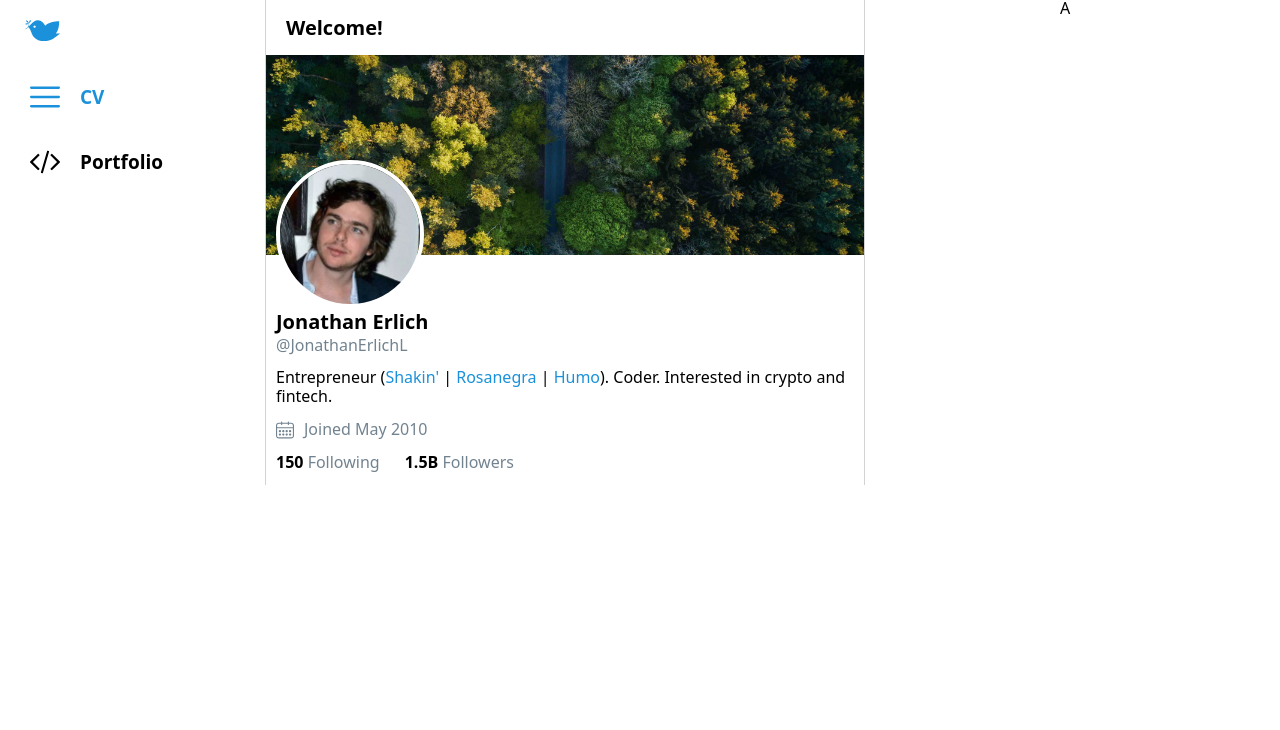
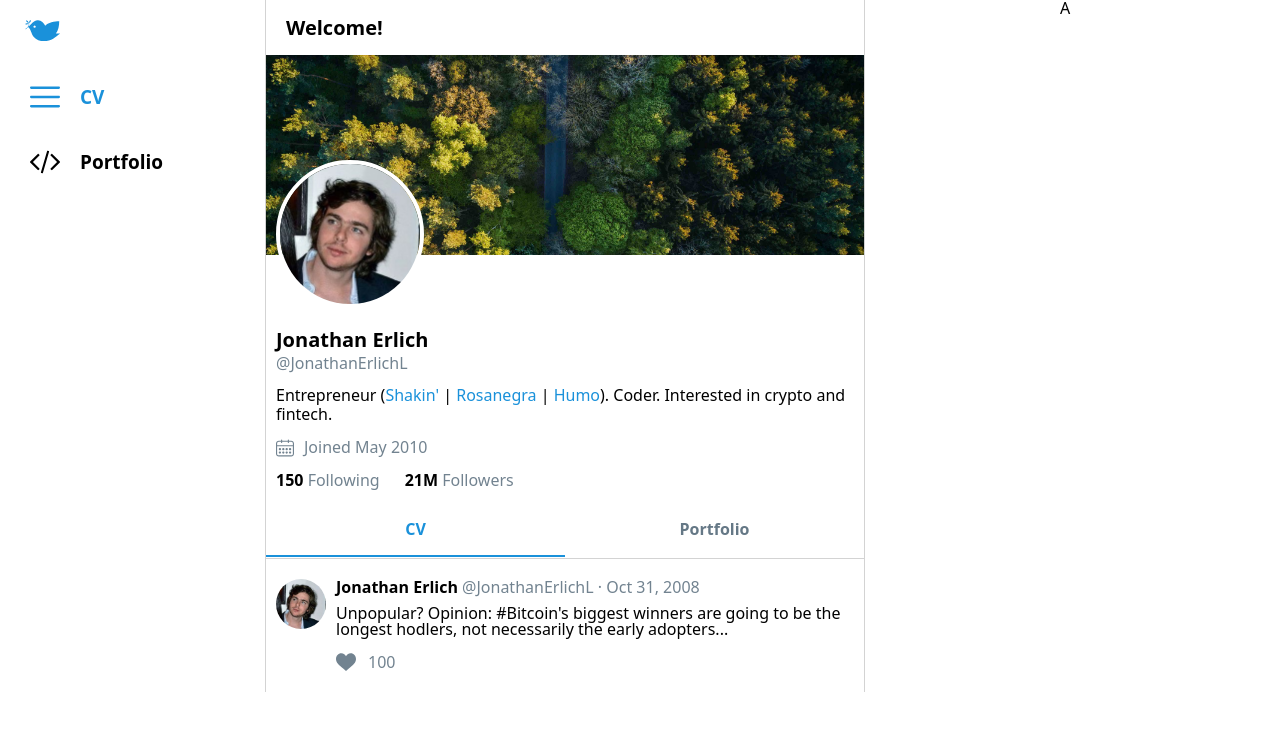
Before and after one commit to joerlop/tw-portfolio, a React (Create React App) app in the folder portfolio/: page / in a window 1280 px wide. Shown: the top 730 px of the page. Built offline with nearby package versions, Linux system fonts and the light colour scheme.

Commit message:
Tweet component for Center Column developed

```diff
--- a/portfolio/src/App.scss
+++ b/portfolio/src/App.scss
@@ -18,6 +18,9 @@
 
     .center-column-container {
       grid-area: center-column;
+
+      display: flex;
+      flex-direction: column;
     }
 
     .right-column-container {
--- /dev/null
+++ b/portfolio/src/components/CenterColumn/CVTweets.js
@@ -0,0 +1,30 @@
+import React from "react";
+import "./CenterColumn.scss";
+
+import TweetProfilePic from "./TweetProfilePic";
+import TweetHeader from "./TweetHeader";
+import TweetSocial from "./TweetSocial"
+
+class CVTweets extends React.Component {
+  render() {
+    return (
+      <>
+        <div className="tweet">
+          <TweetProfilePic />
+          <div className="tweet-content">
+            <TweetHeader date="Oct 31, 2008" />
+            <div className="tweet-message">
+              <p>
+                Unpopular? Opinion: #Bitcoin's biggest winners are going to be
+                the longest hodlers, not necessarily the early adopters...
+              </p>
+            </div>
+            <TweetSocial />
+          </div>
+        </div>
+      </>
+    );
+  }
+}
+
+export default CVTweets;
--- a/portfolio/src/components/CenterColumn/CenterColumn.js
+++ b/portfolio/src/components/CenterColumn/CenterColumn.js
@@ -1,9 +1,12 @@
 import React from "react";
 import "./CenterColumn.scss";
-import { NavLink } from "react-router-dom";
+import { Route, NavLink } from "react-router-dom";
 
 import profileImage from "../../images/jonathan.jpg";
 import { ReactComponent as CalendarIcon } from "../../images/calendar.svg";
+
+import PortfolioTweets from "./PortfolioTweets";
+import CVTweets from "./CVTweets";
 
 class CenterColumn extends React.Component {
   render() {
@@ -30,13 +33,15 @@
                 Entrepreneur (
                 <a target="_blank" href="https://www.instagram.com/shakin_col/">
                   Shakin'
-                </a>{" | "}
+                </a>
+                {" | "}
                 <a
                   target="_blank"
                   href="https://www.instagram.com/rosanegrataqueria/"
                 >
                   Rosanegra
-                </a>{" | "}
+                </a>
+                {" | "}
                 <a target="_blank" href="https://www.instagram.com/somos.humo/">
                   Humo
                 </a>
@@ -44,13 +49,53 @@
               </p>
             </div>
             <div className="date">
-              <CalendarIcon className="calendar"/>
+              <CalendarIcon className="calendar" />
               <p>Joined May 2010</p>
             </div>
             <div className="stats">
-              <p>150 <span>Following</span></p>
-              <p>1.5B <span>Followers</span></p>
+              <p>
+                150 <span>Following</span>
+              </p>
+              <p>
+                21M <span>Followers</span>
+              </p>
             </div>
+          </div>
+        </div>
+
+        <div className="tweets-container">
+          <div className="header">
+            <div className="cv">
+              <NavLink
+                exact
+                to="/"
+                className="header-link"
+                activeStyle={{
+                  color: "#1a91da",
+                  borderBottom: "2px solid #1a91da"
+                }}
+              >
+                CV
+              </NavLink>
+            </div>
+            <div className="portfolio">
+              <NavLink
+                exact
+                to="/portfolio"
+                className="header-link"
+                activeStyle={{
+                  color: "#1a91da",
+                  borderBottom: "2px solid #1a91da"
+                }}
+              >
+                Portfolio
+              </NavLink>
+            </div>
+          </div>
+
+          <div className="tweets">
+            <Route exact path="/" render={routeProps => <CVTweets />} />
+            <Route exact path="/portfolio" render={routeProps => <PortfolioTweets />} />
           </div>
         </div>
       </>
--- a/portfolio/src/components/CenterColumn/CenterColumn.scss
+++ b/portfolio/src/components/CenterColumn/CenterColumn.scss
@@ -1,5 +1,7 @@
 $twitterGray: #728390;
 $twitterBlue: #1a91da;
+$twitterDarkGray: #657886;
+$twitterLightBlue: #e8f5fe;
 
 .profile-container {
   display: flex;
@@ -46,8 +48,8 @@
   } //images
 
   .profile {
-    height: 230px;
     padding: 0 10px;
+    margin-top: 75px;
 
     display: flex;
     flex-direction: column;
@@ -118,6 +120,102 @@
       }
     }
   } //profile
+} //profile-container
 
+.tweets-container {
+  height: auto;
+  border-left: 1px solid lightgray;
+  border-right: 1px solid lightgray;
 
-}
+  .header {
+    height: 55px;
+    display: flex;
+    border-bottom: 1px solid lightgray;
+
+    .cv {
+      width: 50%;
+      padding-bottom: 3px;
+    }
+
+    .portfolio {
+      width: 50%;
+      padding-bottom: 3px;
+    }
+
+    .header-link {
+      text-decoration: none;
+      color: $twitterDarkGray;
+      font-weight: bold;
+      width: 100%;
+      height: 100%;
+
+      display: flex;
+      align-items: center;
+      justify-content: center;
+
+      &:hover {
+        background: $twitterLightBlue;
+        color: $twitterBlue;
+        border-bottom: 2px solid $twitterLightBlue;
+      }
+    }
+  }
+
+  .tweets {
+    display: flex;
+    flex-direction: column;
+
+    .tweet {
+      display: flex;
+      padding: 20px 10px;
+
+      .profile-picture {
+        margin-right: 10px;
+
+        img {
+          width: 50px;
+          border-radius: 50%;
+        }
+      }
+
+      .tweet-content {
+        display: flex;
+        flex-direction: column;
+        align-items: flex-start;
+
+        .tweet-header {
+          margin-bottom: 10px;
+
+          p {
+            font-weight: bold;
+
+            span {
+              color: $twitterGray;
+              font-weight: normal;
+            }
+          }
+        }
+
+        .tweet-message {
+          text-align: start;
+          margin-bottom: 15px;
+        }
+
+        .tweet-social {
+          display: flex;
+          align-items: center;
+
+          .heart-icon {
+            height: 20px;
+            margin-right: 12px;
+            fill: $twitterGray;
+          }
+
+          p {
+            color: $twitterGray;
+          }
+        }
+      }
+    } //tweet
+  } //tweets
+} //tweets-container
--- /dev/null
+++ b/portfolio/src/components/CenterColumn/PortfolioTweets.js
@@ -0,0 +1,16 @@
+import React from "react";
+import "./CenterColumn.scss";
+
+import profileImage from "../../images/jonathan.jpg";
+
+class PortfolioTweets extends React.Component {
+  render() {
+    return (
+      <>
+        <p>Portfolio</p>
+      </>
+    );
+  }
+}
+
+export default PortfolioTweets;
--- /dev/null
+++ b/portfolio/src/components/CenterColumn/TweetHeader.js
@@ -0,0 +1,14 @@
+import React from "react";
+import "./CenterColumn.scss";
+
+function TweetHeader(props) {
+  return (
+    <div className="tweet-header">
+      <p>
+        Jonathan Erlich <span>@JonathanErlichL · {props.date}</span>
+      </p>
+    </div>
+  );
+}
+
+export default TweetHeader;
--- /dev/null
+++ b/portfolio/src/components/CenterColumn/TweetProfilePic.js
@@ -0,0 +1,14 @@
+import React from "react";
+import "./CenterColumn.scss";
+
+import profileImage from "../../images/jonathan.jpg";
+
+function TweetProfilePic() {
+  return (
+    <div className="profile-picture">
+      <img src={profileImage} />
+    </div>
+  );
+}
+
+export default TweetProfilePic;
--- /dev/null
+++ b/portfolio/src/components/CenterColumn/TweetSocial.js
@@ -0,0 +1,24 @@
+import React from "react";
+import "./CenterColumn.scss";
+
+import { ReactComponent as HeartIcon } from "../../images/like.svg";
+
+class TweetSocial extends React.Component {
+  constructor(props) {
+    super(props);
+    this.state = {
+      likes: 100
+    }
+  }
+
+  render() {
+    return (
+      <div className="tweet-social">
+        <HeartIcon className="heart-icon" />
+        <p>{this.state.likes}</p>
+      </div>
+    );
+  }
+}
+
+export default TweetSocial;
```
Also changed, not shown: portfolio/src/images/heart.svg (added), portfolio/src/images/like.svg (added).
